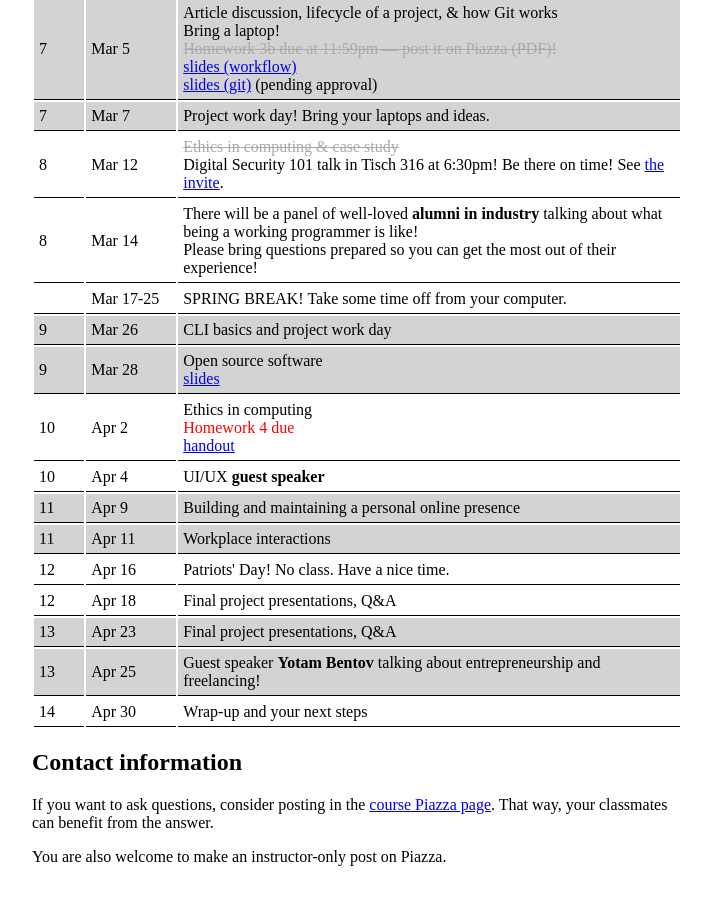
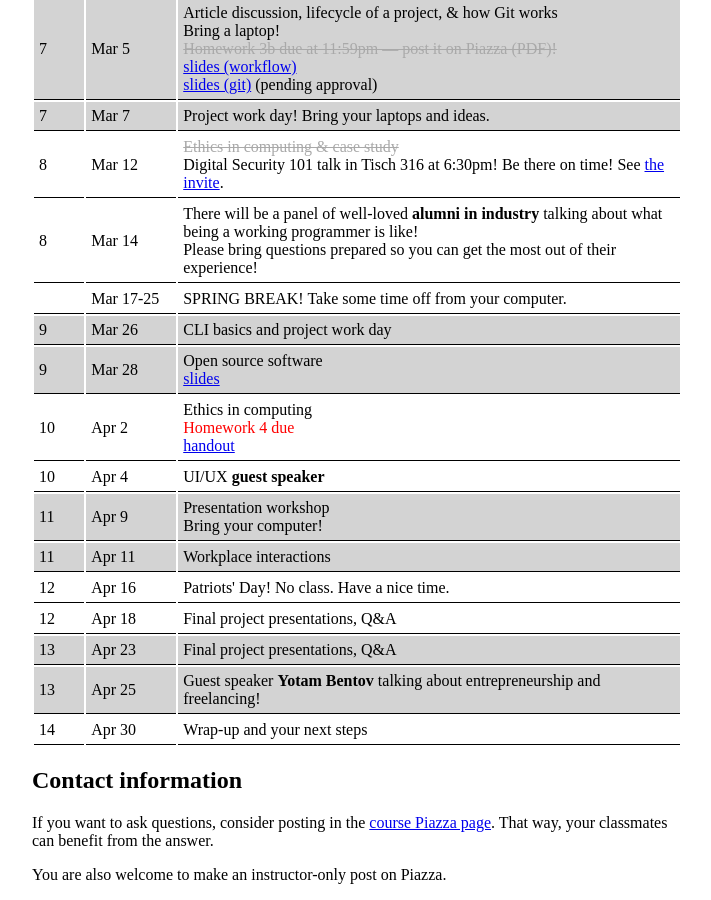
Before and after one commit to tekknolagi/excollege, a Jekyll site: the page built from syllabus.md, in a window 1280 px wide and 900 px high, scrolled down 2080 px. Shown: the whole window, without its empty margins (16-727 px from the left). Built offline with Jekyll 4.4.1, drawn with Linux system fonts in a browser that asks for light colours.

Commit message:
Update syllabus

```diff
--- a/syllabus.md
+++ b/syllabus.md
@@ -325,7 +325,10 @@ to add materials from past lectures.
         <tr class="week odd">
             <td>11</td>
             <td>Apr 9</td>
-            <td>Building and maintaining a personal online presence</td>
+            <td>Presentation workshop
+            <br />
+            Bring your computer!
+            </td>
         </tr>
         <tr class="week odd">
             <td>11</td>
```
